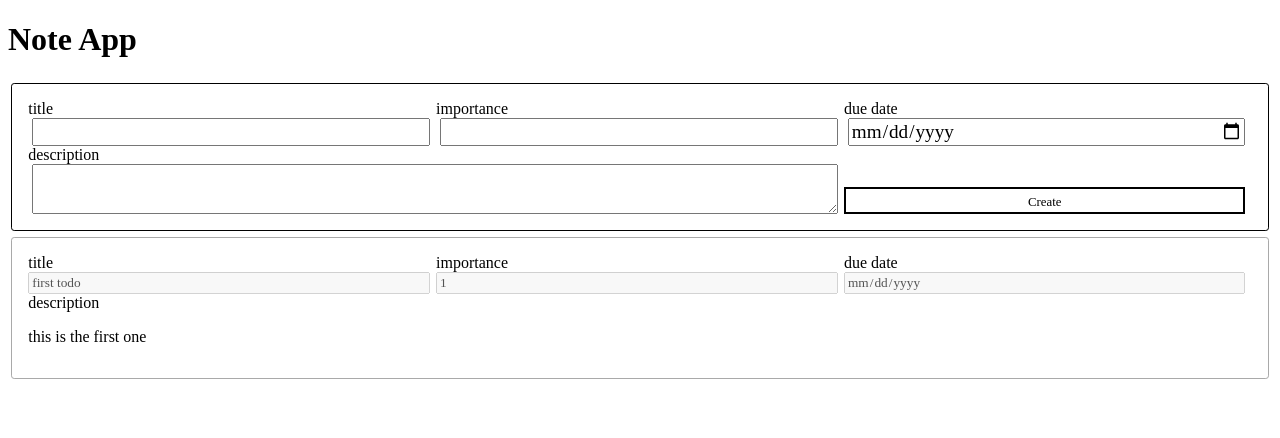
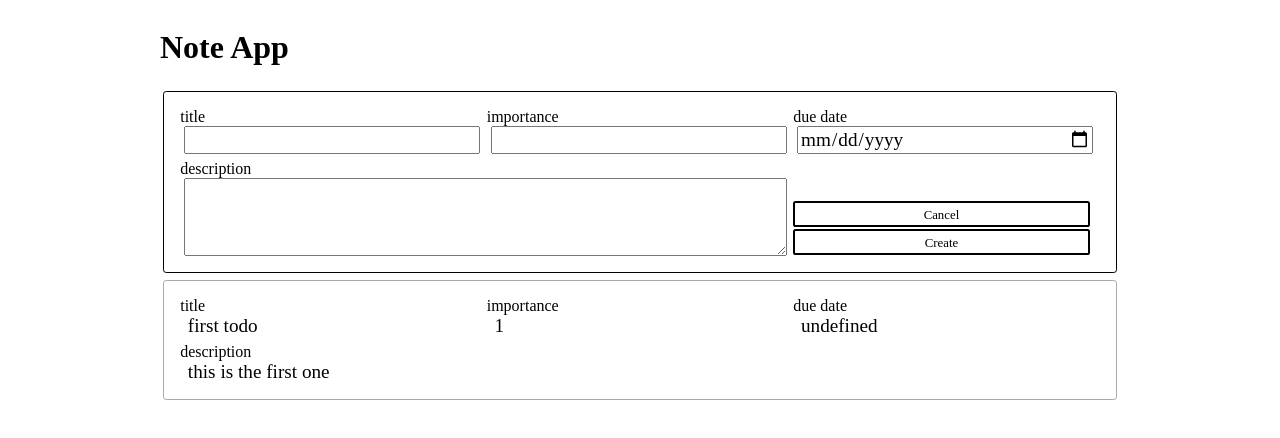
Before and after one commit to mrpinkzh/cas-2024-todo, a website with bundled scripts: page source/public/index.html in a window 1280 px wide. Both pictures are taken after a click on the button "New". Built offline with nearby package versions, Linux system fonts and the light colour scheme.

Commit message:
some styling and the cancel button

```diff
--- a/source/public/index.html
+++ b/source/public/index.html
@@ -9,8 +9,7 @@
   <link rel="stylesheet" href="styles/index.css">
 </head>
 <body>
-<h1>Note App</h1>
-<div id="main">
-</div>
+  <div id="todo">
+  </div>
 </body>
 </html>
--- a/source/public/scripts/index.js
+++ b/source/public/scripts/index.js
@@ -11,7 +11,7 @@ const initialModel = {
   ],
 };
 
-const root = document.querySelector("#main");
+const root = document.querySelector("#todo");
 
 const TodoCreation = ({updateModel}) => ({
   events: [
@@ -37,6 +37,15 @@ const TodoCreation = ({updateModel}) => ({
         });
       },
     },
+    {
+      selector: "button#btnCancel",
+      ev: 'click',
+      handler: (e) => {
+          updateModel({
+              todoCreation: { state: 'INIT' }
+          })
+      }
+    }
   ],
   template: (model) => `
         <div class="todocreation">
@@ -49,7 +58,7 @@ const TodoCreation = ({updateModel}) => ({
                         <div class="todo-create-panel">
                             <div class="form-input">
                                 <label for="title">title </label>
-                                <input class="form-input__textbox" type="text" name="title" maxlength="30"/>
+                                <input class="form-input__textbox" type="text" name="title" maxlength="30" required/>
                             </div>
                             <div class="form-input">
                                 <label for="importance">importance </label>
@@ -61,9 +70,10 @@ const TodoCreation = ({updateModel}) => ({
                             </div>
                             <div class="todo-create-panel__area form-input">
                                 <label for="description">description </label>
-                                <textarea class="form-input__textbox" name="description"></textarea>
+                                <textarea class="form-input__textbox" name="description" rows="4"></textarea>
                             </div>
                             <div class="todo-create-panel__button form-input">
+                                <button class="button" id="btnCancel">Cancel</button>
                                 <button class="button" id="btnCreate">Create</button>
                             </div>
                         </div>
@@ -76,26 +86,26 @@ const App = ({updateModel}) => ({
     events: [...TodoCreation({updateModel}).events],
     template: (model) => `
         <div class="main">
+            <h1>Note App</h1>
             ${TodoCreation({updateModel}).template(model)}
             <div class="todolist">
-                    ${model.todos.map(
-                      (todo) => `
+              ${model.todos.map((todo) => `
                   <div class="todolist__todo">
-                            <div class="form-input">
+                      <div class="todo-property">
                         <label for="title">title</label>
-                              <input class="form-input__textbox--disabled" type="text" name="title" value="${todo.title}" disabled/>
+                        <p class="todo-property__value" name="title">${todo.title}</p>
                       </div>
-                            <div class="form-input">
+                      <div class="todo-property">
                         <label for="importance">importance</label>
-                              <input class="form-input__textbox--disabled" type="number" name="importance" value="${todo.importance}" disabled/>
+                        <p class="todo-property__value" name="importance">${todo.importance}</p>
                       </div>
-                            <div class="form-input">
+                      <div class="todo-property">
                         <label for="dueDate">due date</label>
-                              <input class="form-input__textbox--disabled" type="date" name="dueDate" value="${todo.dueDate}" disabled/>
+                        <p class="todo-property__value" name="dueDate">${todo.dueDate}</p>
                       </div>
-                            <div class="form-input">
+                      <div class="todo-property">
                         <label for="description">description</label>
-                              <p class="form-input__textbox-disabled" name="description">${todo.description}</p>
+                        <p class="todo-property__value" name="description">${todo.description}</p>
                       </div>
                   </div>`
               )}
--- a/source/public/styles/index.css
+++ b/source/public/styles/index.css
@@ -6,8 +6,11 @@
 .button {
     background: white;
     border: 0.2em solid black;
+    border-radius: 0.2em;
     font-size: 0.8em;
     padding: 0.4em 0.6em 0.2em 0.6em;
+    margin-right: 0.3em;
+    margin-bottom: 0.1em;
 }
 
 .form-input {
@@ -21,7 +24,15 @@
     margin-left: 0.2em;
 }
 
+#todo {
+    display: grid;
+    grid-template-columns: auto 60em auto;
+    grid-template-rows: 1fr auto 1fr;
+}
+
 .main {
+    grid-column: 2;
+    grid-row: 2;
     display: flex;
     flex-direction: column;
 }
@@ -36,12 +47,15 @@
     border-radius: 0.2em;
     display: grid;
     grid-template-columns: 1fr 1fr 1fr;
+    grid-row-gap: 0.4em;
     margin: 0.2em;
     padding: 1em;
 }
 
 .todo-create-panel__area {
     grid-column: 1 / 3;
+    height: 6em;
+    justify-content: end;
 }
 
 .todo-create-panel__button {
@@ -54,6 +68,19 @@
     border-radius: 0.2em;
     display: grid;
     grid-template-columns: 1fr 1fr 1fr;
+    grid-row-gap: 0.4em;
     margin: 0.2em;
     padding: 1em;
 }
+
+.todo-property {
+    display: flex;
+    flex-direction: column;
+    margin-right: 0.4em;
+}
+
+.todo-property__value {
+    margin: 0em;
+    margin-left: 0.4em;
+    font-size: 1.2em;
+}
```
Lines whose indentation alone changed are shown as unchanged.
